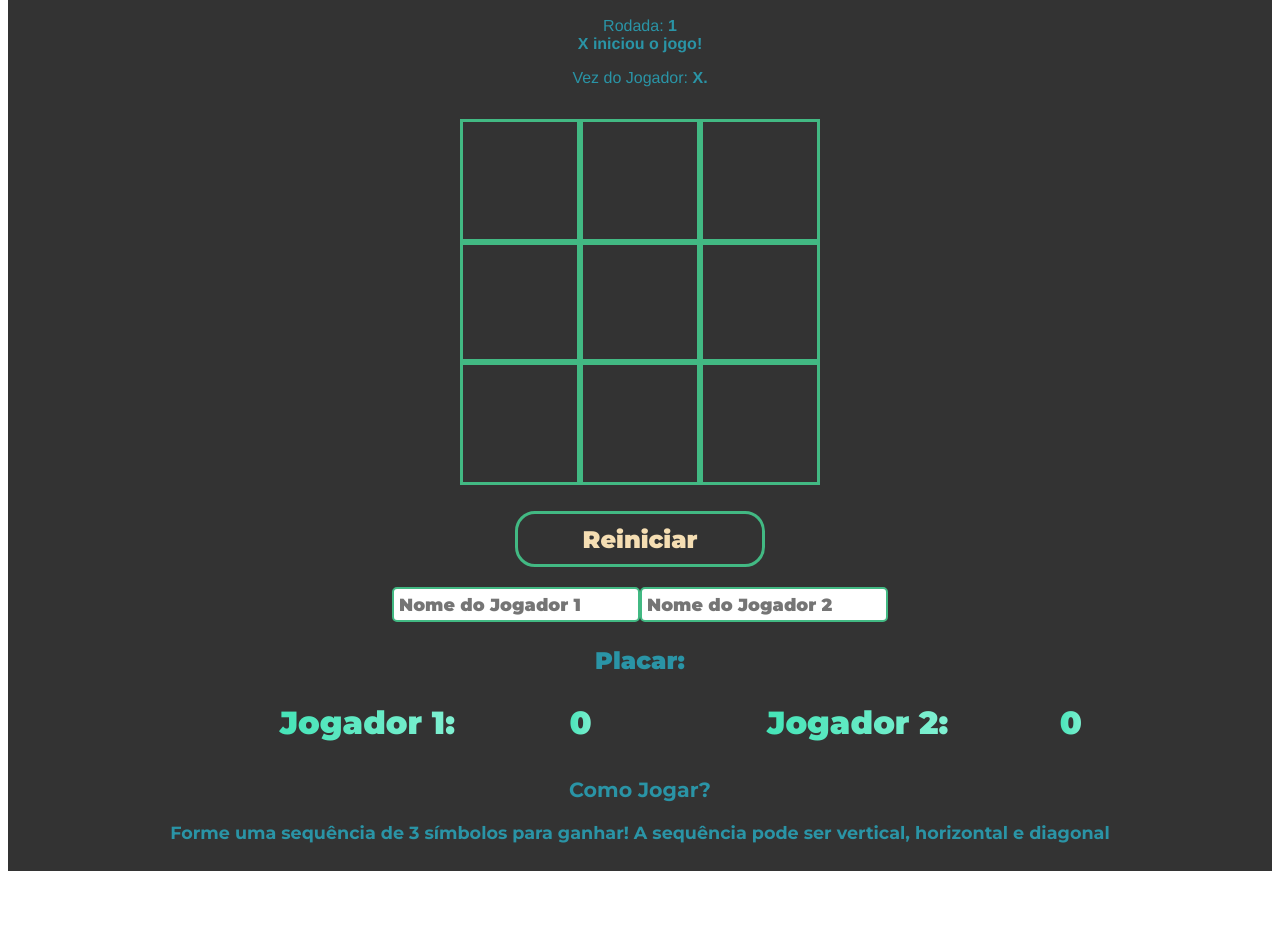
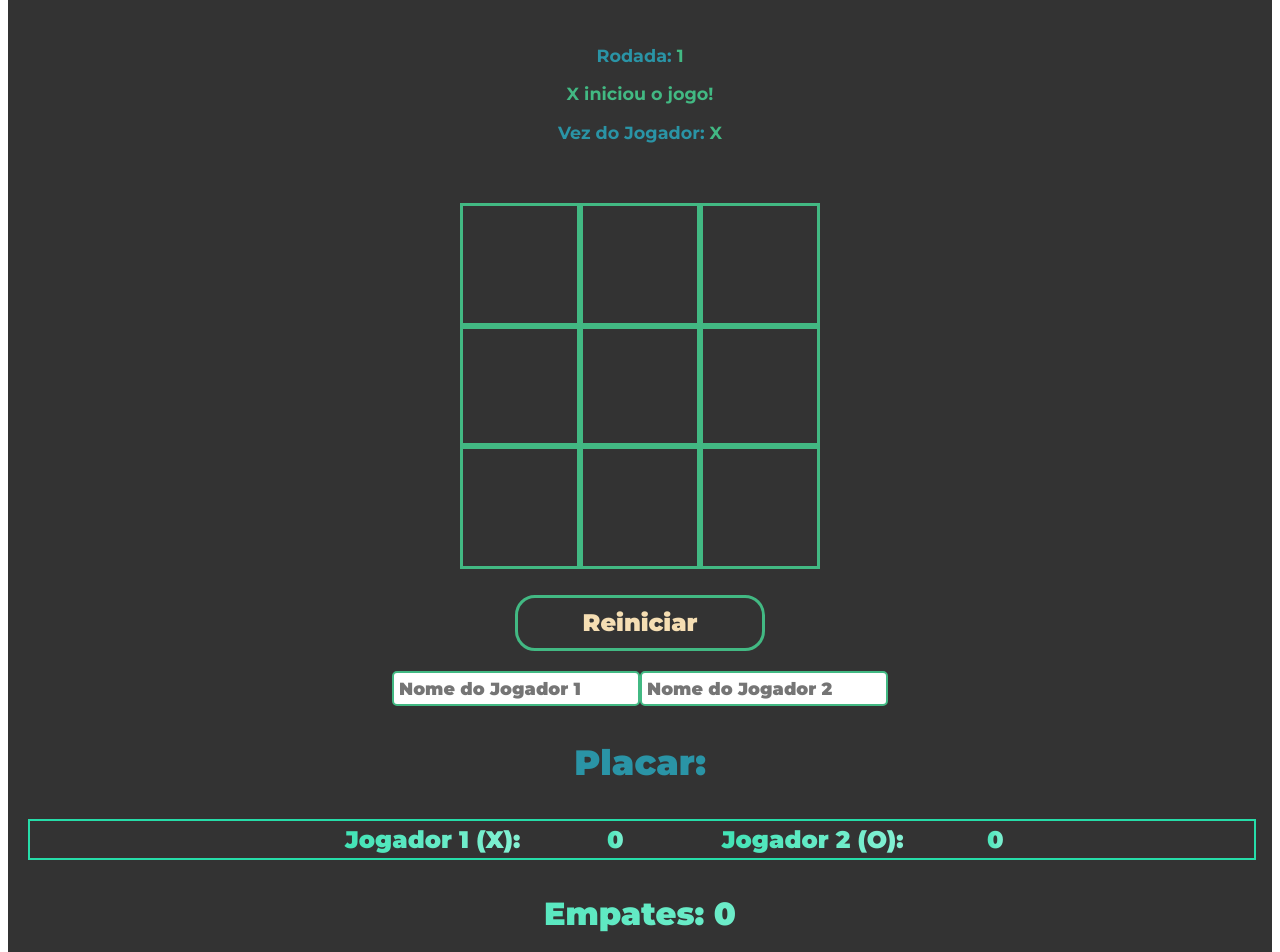
Before and after one commit to CaiaoCesar/Jogo-da-Velha-Vue.js-, a Vue app in the folder game/: page / in a window 1280 px wide. Shown: the part 380-1332 px from the top of the page. Before the commit the page ends 1259 px from the top, so only its background shows below. Built offline with nearby package versions, Linux system fonts and the light colour scheme.

Commit message:
feat: Lógica do jogo aprimorada.

```diff
--- a/game/src/App.vue
+++ b/game/src/App.vue
@@ -1,8 +1,13 @@
 <template>
   <HeaderInfo></HeaderInfo>
   <ImagesGame></ImagesGame>
-  <GameBoard></GameBoard>
-  <ScoreTable></ScoreTable>
+
+  <!-- GameBoard emite o evento game-ended -->
+  <GameBoard @game-ended="handleGameEnd"></GameBoard>
+
+  <!-- ScoreTable com ref para podermos acessar seus métodos -->
+  <ScoreTable ref="scoreTable"></ScoreTable>
+
   <GameInstructions></GameInstructions>
 </template>
 
@@ -21,6 +26,12 @@ export default {
     HeaderInfo,
     ScoreTable,
     GameInstructions
+  },
+  methods: {
+    handleGameEnd(result) {
+      // Chama o método updateScore do ScoreTable
+      this.$refs.scoreTable.updateScore(result);
+    }
   }
 }
 </script>
@@ -36,5 +47,4 @@ export default {
   background-color: #333;
   padding: 0 20px;
 }
-
 </style>
--- a/game/src/components/GameBoard.vue
+++ b/game/src/components/GameBoard.vue
@@ -1,8 +1,9 @@
 <template>
   <h2>Que vença o melhor!</h2>
-  <div class="seleciona-jogador">
-    <p>Rodada: <strong>{{ round }}</strong><br> <strong>{{ playerStart }} iniciou o jogo!</strong></p>
-    <p>Vez do Jogador: <strong>{{ currentPlayer }}.</strong></p>
+  <div class="game-info">
+    <p>Rodada: <strong>{{ round }}</strong></p>
+    <p><strong>{{ playerStart }} iniciou o jogo!</strong></p>
+    <p>Vez do Jogador: <strong>{{ currentPlayer }}</strong></p>
   </div>
   <div class="board">
     <div class="cell" v-for="(cell, index) in cells" :key="index" @click="cellClick(index)">
@@ -22,34 +23,32 @@ export default {
       cells: Array(9).fill(""),
       currentPlayer: "X",
       playerStart: "X",
-      round: 1
+      round: 1,
+      gameFinished: false // Nova variável para controlar se o jogo acabou
     };
   },
   methods: {
     cellClick(index) {
-      if (this.cells[index] !== "") return;
+      // Se célula já preenchida ou jogo acabou, não faz nada
+      if (this.cells[index] !== "" || this.gameFinished) return;
 
       this.cells[index] = this.currentPlayer;
 
-      this.checkStateGame();
+      // Verifica se o jogo terminou
+      const gameOver = this.checkStateGame();
 
-      if (!this.gameOver()) {
+      if (!gameOver) {
         this.currentPlayer = this.currentPlayer === "X" ? "O" : "X";
       }
     },
 
     restartGame() {
       this.cells = Array(9).fill("");
-      this.rodada++;
+      this.round++;
+      this.gameFinished = false; // Reseta o estado do jogo
 
-      if (this.playerStart === "X") {
-        this.playerStart = "O";
-        this.currentPlayer = "O";
-      }
-      else {
-        this.playerStart = "X";
-        this.currentPlayer = "X";
-      }
+      this.playerStart = this.playerStart === "X" ? "O" : "X";
+      this.currentPlayer = this.playerStart;
     },
 
     checkStateGame() {
@@ -59,6 +58,7 @@ export default {
         [0, 4, 8], [2, 4, 6],
       ];
 
+      // Verifica vitória
       for (const condition of winConditions) {
         const [a, b, c] = condition;
 
@@ -68,25 +68,36 @@ export default {
           this.cells[a] === this.cells[c]
         ) {
           const winner = this.cells[a];
+
+          this.gameFinished = true; // Marca que o jogo acabou
+
+          // EMIT: Envia o vencedor para o componente pai
+          this.$emit('game-ended', { winner: winner, type: 'win' });
+
           setTimeout(() => {
             alert(`O jogador ${winner} ganhou!`);
-          })
+          }, 10);
+
           return true;
         }
       }
 
+      // Verifica empate
       if (this.cells.every((cell) => cell !== "")) {
+        this.gameFinished = true; // Marca que o jogo acabou
+
+        // EMIT: Envia empate para o componente pai
+        this.$emit('game-ended', { winner: null, type: 'draw' });
+
         setTimeout(() => {
           alert("Empatou ou melhor dizendo 'Deu velha!'");
-        })
+        }, 10);
+
         return true;
       }
+
       return false;
-    },
-
-    gameOver() {
-      return this.checkStateGame() || this.cells.every(cell => cell !== '');
-    },
+    }
   },
 };
 </script>
@@ -99,7 +110,18 @@ h2 {
   font-size: 1.8em;
   font-style: normal;
 }
-
+.game-info {
+  font-family: "Montserrat", sans-serif;
+  font-optical-sizing: auto;
+  font-weight: 700;
+  font-style: normal;
+  font-size: 1.1em;
+  padding: 10px;
+  text-align: center;
+}
+.game-info strong {
+  color: #42b983;
+}
 .board {
   display: grid;
   grid-template-columns: repeat(3, 7.5em);
--- a/game/src/components/GameInstructions.vue
+++ b/game/src/components/GameInstructions.vue
@@ -7,7 +7,7 @@ export default {
 <template>
     <div class="instructions">
         <h3>Como Jogar?</h3>
-        <p><strong>Forme uma sequência de 3 símbolos para ganhar! A sequência pode ser vertical, horizontal e
+        <p><strong>Forme uma sequência de 3 símbolos iguais para ganhar! A sequência pode ser vertical, horizontal e
                 diagonal</strong></p>
     </div>
 </template>
--- a/game/src/components/ScoreTable.vue
+++ b/game/src/components/ScoreTable.vue
@@ -1,22 +1,25 @@
 <template>
     <div class="input-names">
         <input class="input-p1" v-model="playerOne" type="text" placeholder="Nome do Jogador 1">
-        <input class="input-p2"  v-model="playerTwo" type="text" placeholder="Nome do Jogador 2">
+        <input class="input-p2" v-model="playerTwo" type="text" placeholder="Nome do Jogador 2">
     </div>
     <h3>Placar:</h3>
     <div class="tables-container">
         <table>
             <tr>
-                <th>{{ playerOne || "Jogador 1" }}:</th>
-                <td>0</td>
+                <th>{{ playerOne || "Jogador 1" }} (X):</th>
+                <td>{{ scoreX }}</td>
             </tr>
         </table>
         <table>
             <tr>
-                <th>{{ playerTwo || "Jogador 2" }}:</th>
-                <td>0</td>
+                <th>{{ playerTwo || "Jogador 2" }} (O):</th>
+                <td>{{ scoreO }}</td>
             </tr>
         </table>
+    </div>
+    <div class="draws">
+        <p>Empates: {{ scoreDraw }}</p>
     </div>
 </template>
 
@@ -26,13 +29,34 @@ export default {
   data() {
       return {
           playerOne: "",
-          playerTwo: ""
+          playerTwo: "",
+          scoreX: 0,
+          scoreO: 0,
+          scoreDraw: 0
       }
   },
   methods: {
+    updateScore(result) {
+      if (result.type === 'win') {
+        if (result.winner === 'X') {
+          this.scoreX++;
+        } else if (result.winner === 'O') {
+          this.scoreO++;
+        }
+      } else if (result.type === 'draw') {
+        this.scoreDraw++;
+      }
+    },
+
+    resetScore() {
+      this.scoreX = 0;
+      this.scoreO = 0;
+      this.scoreDraw = 0;
+    }
   }
 }
 </script>
+
 
 <style scoped>
 h3{
@@ -40,18 +64,20 @@ h3{
     font-optical-sizing: auto;
     font-weight: 900;
     font-style: normal;
-    font-size: 1.5em
+    font-size: 2.2em
 }
 .tables-container{
     display: flex;
+    flex-wrap: wrap;
     justify-content: center;
     align-items: center;
-    gap: 5%;
+    gap: 1%;
     width: 100%;
+    border: #26dda9 solid 2px;
 }
 table {
     text-align: center;
-    width: 35%;
+    width: 30%;
     height: 10%;
 }
 th, td{
@@ -63,7 +89,7 @@ th, td{
     font-optical-sizing: auto;
     font-weight: 900;
     padding: 2px;
-    font-size: 2em;
+    font-size: 1.5em;
 }
 .input-name{
     display: flex;
@@ -81,4 +107,15 @@ input{
     font-style: normal;
     font-size: 1.1em;
 }
+.draws{
+    background-image: linear-gradient(90deg, #26dda9, #a0f7e0);
+    background-clip: text;
+    -webkit-background-clip: text;
+    -webkit-text-fill-color: transparent;
+    font-family: "Montserrat", sans-serif;
+    font-optical-sizing: auto;
+    font-weight: 900;
+    padding: 2px;
+    font-size: 2em;
+}
 </style>
```
